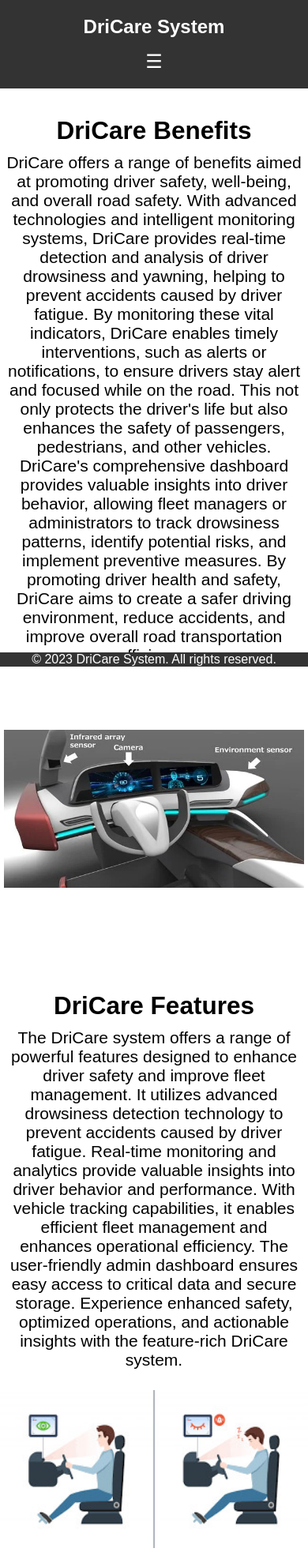
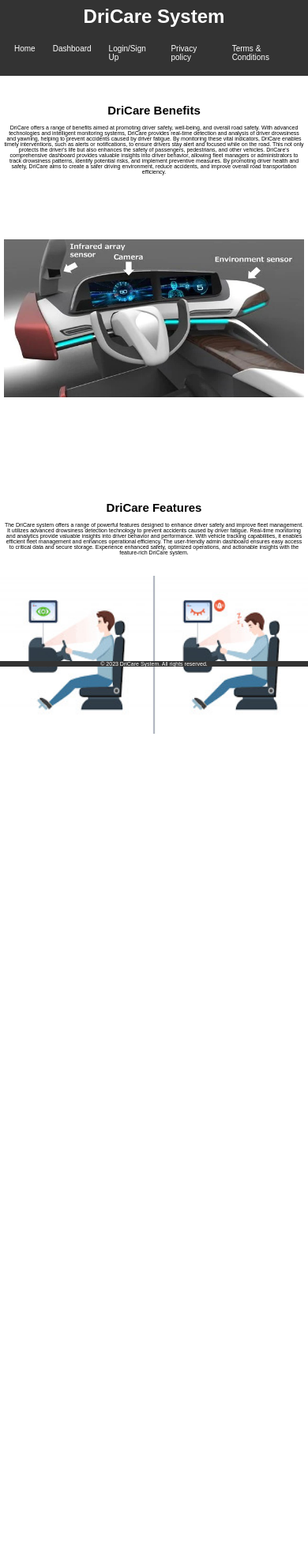
Before and after one commit to skyblue05/AlertDrive, a PHP site: page /index.html in a window 390 px wide. Shown: the whole page at 79% size. After the commit the page ends 929 px from the top, so only its background shows below. Run offline with PHP 8.4, Linux system fonts and the light colour scheme.

Commit message:
Dashboard Updated

```diff
--- a/index.html
+++ b/index.html
@@ -34,15 +34,16 @@
   <header>
     <h1>DriCare System</h1>
     <nav>
-      <div class="menu-icon" onclick="toggleMenu()"></div>
+      <div class="menu-icon" onclick="toggleMenu()">
       <ul>
-        <li><a href="index.html">Home</a></li>
-        <li><a href="dashboard.html">Dashboard</a></li>
-        <li><a href="login-signup.html">Login/Sign Up</a></li>
-        <li><a href="privacypolicy.html">Privacy policy</a></li>
-        <li><a href="termsandconditions.html">Terms & Conditions</a></li>
-      </ul>
+          <li><a href="index.html">Home</a></li>
+          <li><a href="dashboard.html">Dashboard</a></li>
+          <li><a href="login-signup.html">Login/Sign Up</a></li>
+          <li><a href="privacypolicy.html">Privacy policy</a></li>
+          <li><a href="termsandconditions.html">Terms & Conditions</a></li>
+        </div>
     </nav>
+    </ul>
   </header>
   <div class="container">
     <div class="box-1">
--- a/styles.css
+++ b/styles.css
@@ -7,6 +7,11 @@
 
 body {
   font-family: Arial, sans-serif;
+}
+
+h1 {
+  text-align: center;
+  font-size: x-large ;
 }
 
 header {
@@ -145,44 +150,21 @@
 @media only screen and (min-width: 300px) and (max-width: 600px) {
 
   header {
-    text-align: center;
+    font-size: 10px;
+    padding: 7px;
   }
 
-  header h1 {
-    font-size: 1.5rem;
-    margin-bottom: 1rem;
+  h2 {
+    font-size: 15px;
+  }
+  p {
+    font-size: 7px;
   }
 
-  header nav ul {
-    display: none; /* Hide the list by default */
-    flex-direction: column;
+  nav ul li {
+    padding: 11px;
+    margin-top: 10px;
   }
-
-  header nav ul li {
-    margin-bottom: 0.5rem;
-  }
-
-  .menu-icon {
-    display: block; /* Show the menu icon */
-    text-align: center;
-    cursor: pointer;
-  }
-
-  .menu-icon:before {
-    content: '\2630'; /* Unicode for the hamburger icon */
-    font-size: 1.5rem;
-  }
-
-  /* Toggle the visibility of the list when the menu icon is clicked */
-  .menu-icon.clicked:before {
-    content: '\2716'; /* Unicode for the close icon */
-  }
-
-  .menu-icon.clicked + nav ul li {
-    display: block; /* Show the list when the menu icon is clicked */
-  }
-
-
 
   .container {
     display: flex;
```
Also changed, not shown: dashboard.html (+93 -33 lines), login-signup.html (+20 -0 lines).
